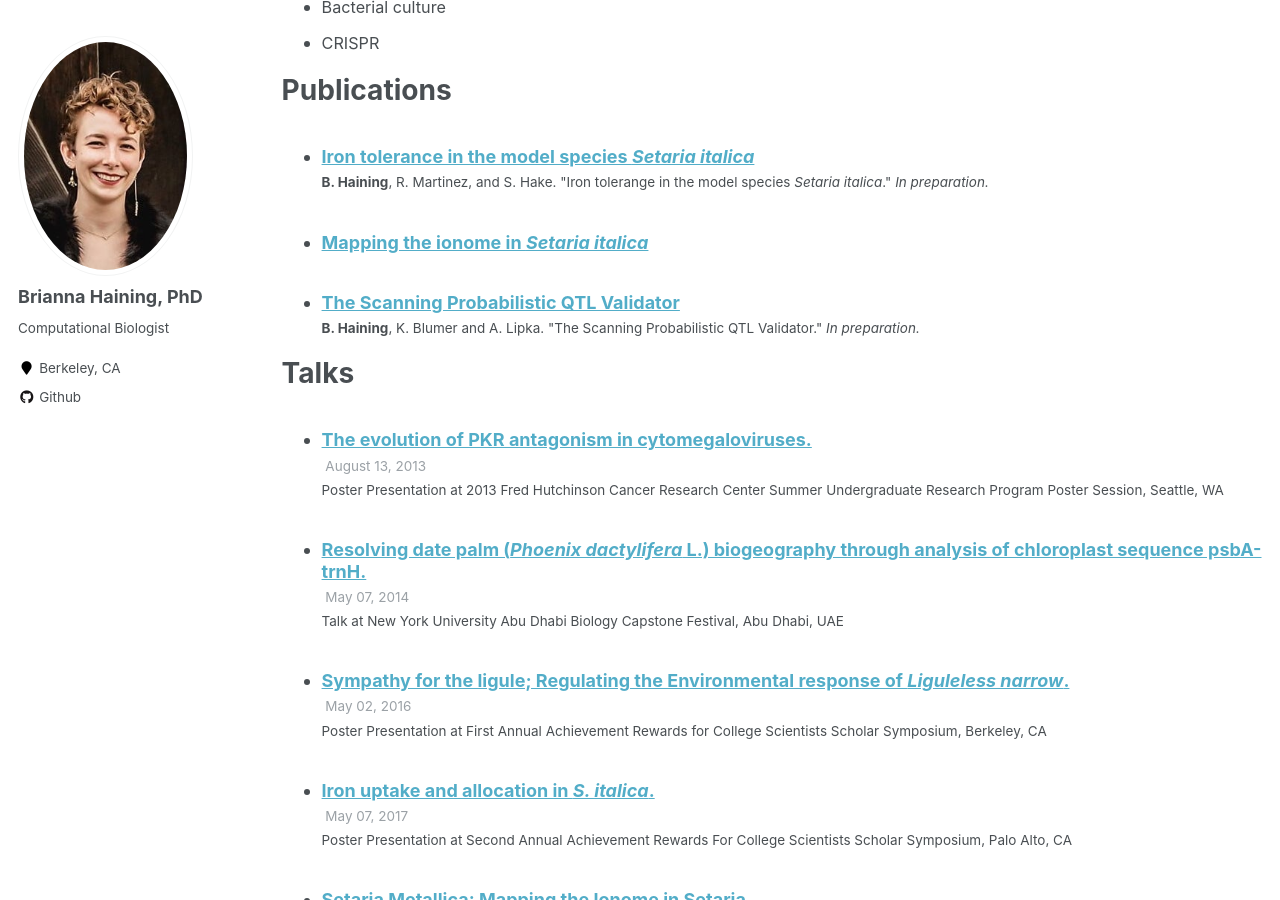
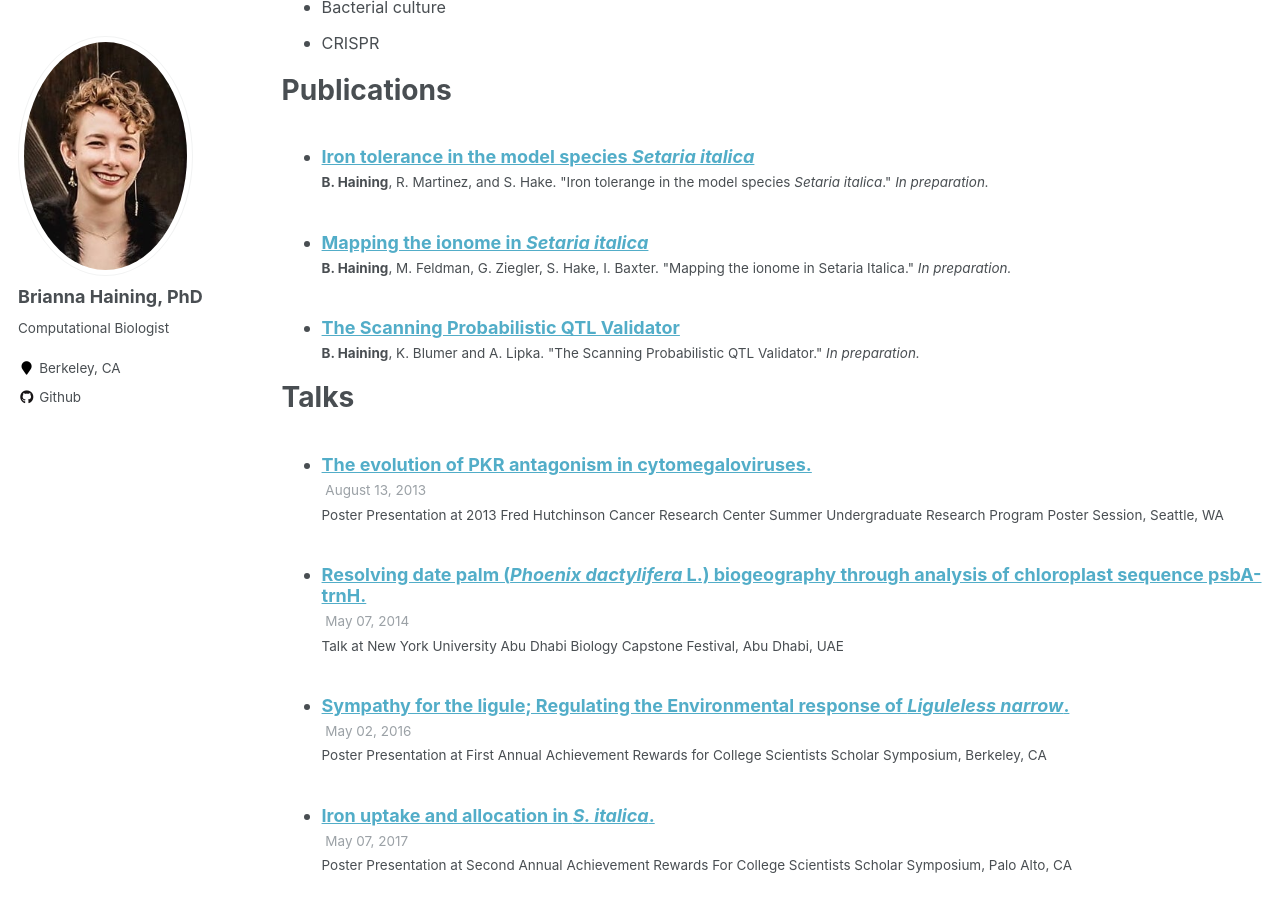
Before and after one commit to haining-b/haining-b.github.io, a Jekyll site: the page built from _pages/cv.md, in a window 1280 px wide and 900 px high, scrolled down 2103 px. Built offline with Jekyll 4.4.1, drawn with Linux system fonts in a browser that asks for light colours.

Commit message:
Update Mapping-the-ionome-in-Setaria-italica.md

```diff
--- a/_publications/Mapping-the-ionome-in-Setaria-italica.md
+++ b/_publications/Mapping-the-ionome-in-Setaria-italica.md
@@ -4,6 +4,7 @@ collection: publications
 permalink: /publication/Mapping-the-ionome-in-Setaria-italica.md
 excerpt: 'Ionic homeostasis in plants is a complex set of traits that is essential for plant growth, survival and seed production. An understanding of the genetic architecture underlying the ionome is therefore vital for breeding efforts. To identify regions of the genome associated with ionic homeostasis in the <i>Setaria </i>species complex, QTL mapping was performed on a RIL population resulting from the interspecific cross between <i>S. viridis</i> and <i>S. italica</i>. The population was subjected to treatments which assayed the effects of planting density and water availability. The flag leaves of these plants were then harvested and subjected to ICP-MS to assay their ionomic content. These phenotypic data were then used to map the regions of the genome that are associated with alterations in the ionome of the species complex. Further mapping was performed using the rotated loadings of principal components analyses which were performed on the phenotypic data resulting from the initial grow-outs. A total of 200 QTL were identified. Multiple concentrated regions of QTL were identified that overlapped with regions previously identified as important for the trait of water use efficiency.
 '
+venue: 'In Preparation'
 citation: '<b>B. Haining</b>, M. Feldman, G. Ziegler, S. Hake, I. Baxter. &quot;Mapping the ionome in Setaria Italica.&quot;  <i>In preparation.</i>'
 
 ---
```
